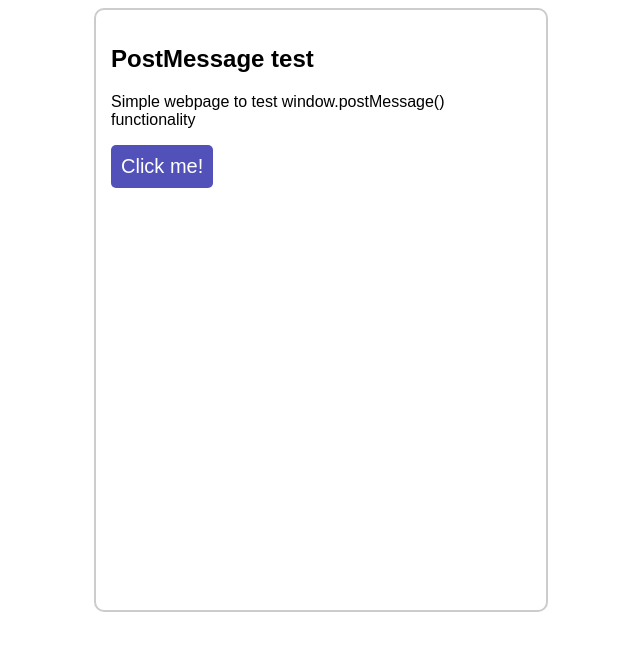
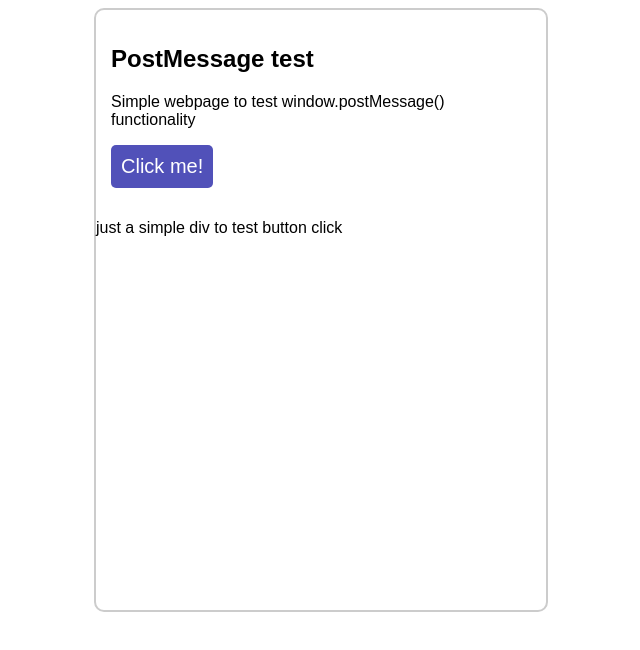
Before and after one commit to pkuske/pkuske.github.io, an Angular app: page / in a window 1280 px wide. Both pictures are taken after a click on the button "Click me!". Shown: the top 650 px of the page, without its empty margins (319-959 px from the left). Built offline with nearby package versions, Linux system fonts and the light colour scheme.

Commit message:
added test div to show functionality

```diff
--- a/angular.json
+++ b/angular.json
@@ -100,5 +100,8 @@
         }
       }
     }
+  },
+  "cli": {
+    "analytics": false
   }
 }
--- a/src/app/app.component.html
+++ b/src/app/app.component.html
@@ -4,4 +4,7 @@
     <p>Simple webpage to test window.postMessage() functionality</p>
     <button (click)="testPostMessage()">Click me!</button>
   </div>
+  <div class="testdiv" *ngIf="showDiv">
+    <p>just a simple div to test button click</p>
+  </div>
 </section>
--- a/src/app/app.component.ts
+++ b/src/app/app.component.ts
@@ -3,13 +3,15 @@ import { Component } from '@angular/core';
 @Component({
   selector: 'app-root',
   templateUrl: './app.component.html',
-  styleUrls: ['./app.component.scss']
+  styleUrls: ['./app.component.scss'],
 })
 export class AppComponent {
   title = 'postmessage-test';
+  showDiv = false;
 
   testPostMessage() {
-    console.log("postMessage send");
+    console.log('postMessage send');
     window.parent.postMessage('SUCCESS', '*');
+    this.showDiv = !this.showDiv;
   }
 }
```
